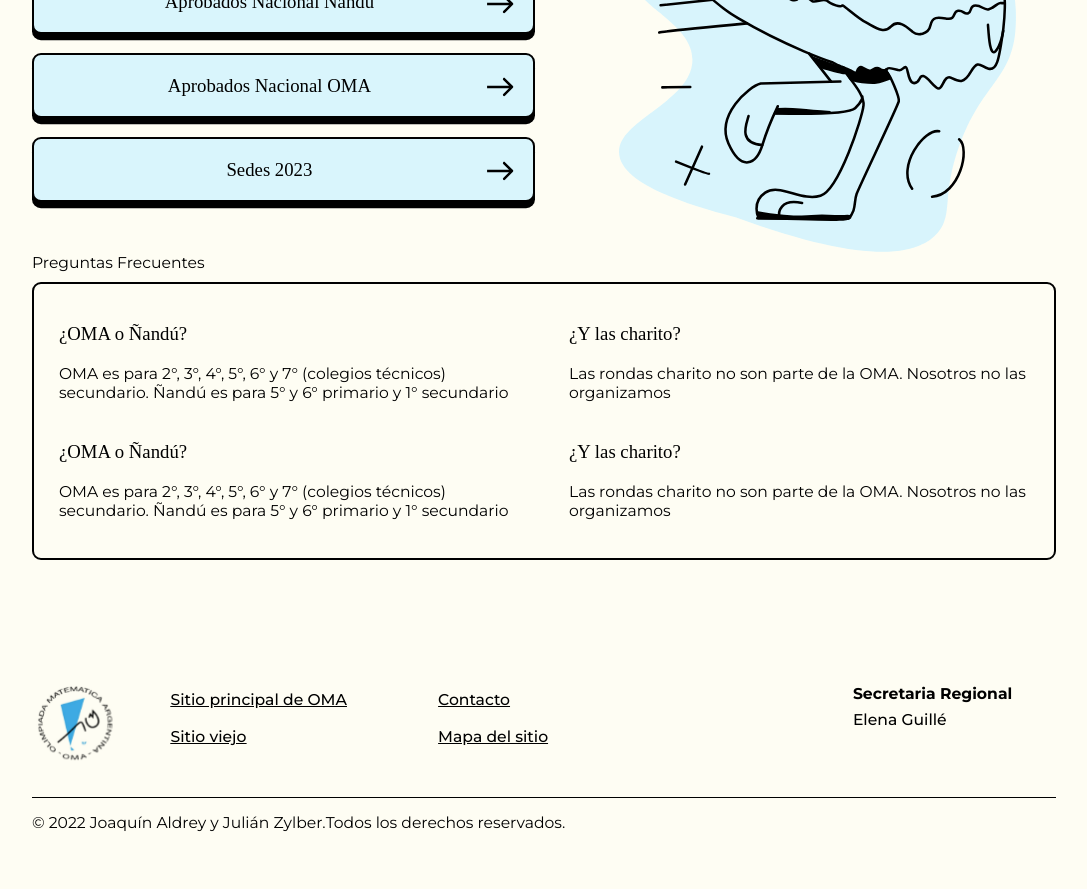
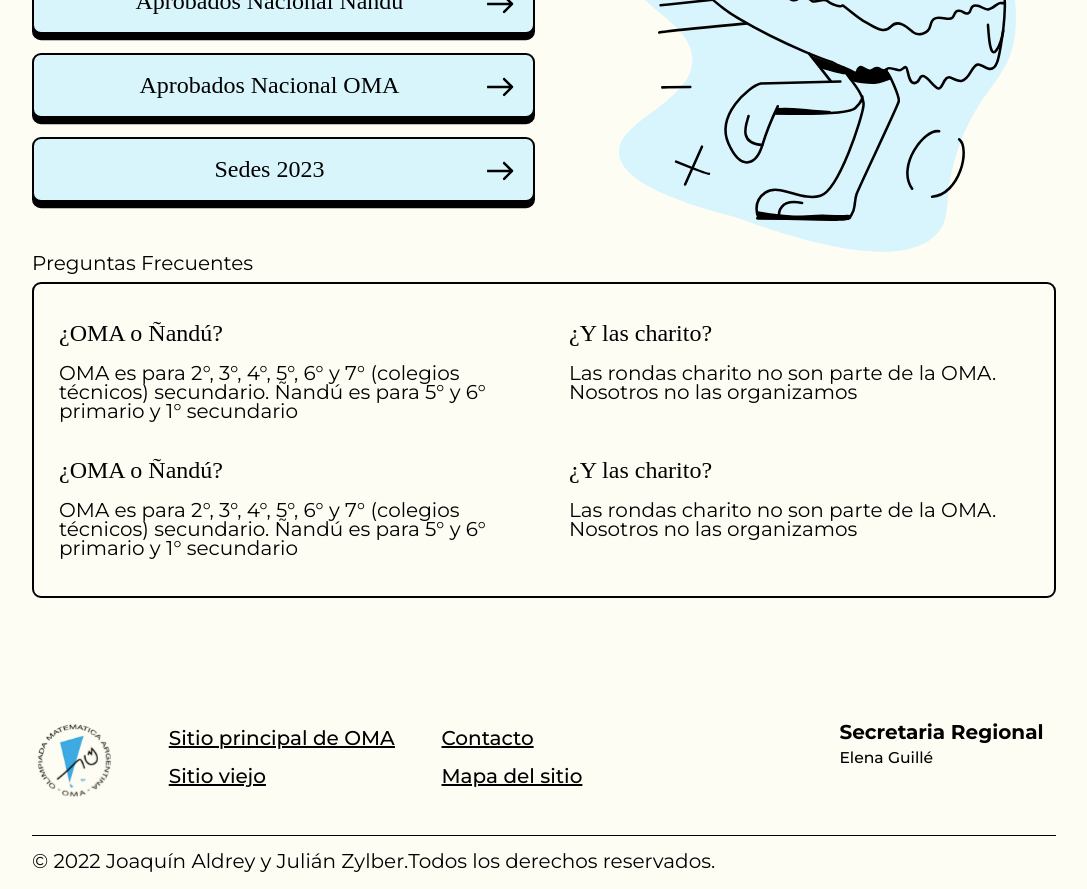
Before and after one commit to JZylber/oma-san-isidro, a Next.js app: page / in a window 1280 px wide. Shown: the part 500-1389 px from the top of the page, without its empty margins (96-1183 px from the left). Before the commit the page ends 1351 px from the top, so only its background shows below. Built offline with nearby package versions, Linux system fonts and the light colour scheme; a web font is replaced by a local one.

Commit message:
fix tamaños tipograficos desktop

```diff
--- a/components/FAQ/FAQItem.module.scss
+++ b/components/FAQ/FAQItem.module.scss
@@ -31,7 +31,7 @@
         display: inline-block;
     }
     @include shared.desktop-only{
-        font-size: 3*shared.$desktop-spacing;
+        font-size: shared.$desktop-actionable-font-size;
         line-height: 3.75*shared.$desktop-spacing;
         margin-bottom: 3*shared.$desktop-spacing;
     }
@@ -45,7 +45,7 @@
         line-height: 2*shared.$mobile-spacing;
     }
     @include shared.desktop-only {
-        font-size: 2.5*shared.$desktop-spacing;
+        font-size: shared.$desktop-reading-font-size;
         line-height: 3.0625*shared.$desktop-spacing;
     }
 }
--- a/components/Footer/Footer.module.scss
+++ b/components/Footer/Footer.module.scss
@@ -27,7 +27,7 @@
 
             }
             @include shared.desktop-only {
-                font-size: 2.5 * shared.$desktop-spacing;
+                font-size: shared.$desktop-reading-font-size;
                 line-height: 3 * shared.$desktop-spacing;
                 margin-bottom: 1.25 * shared.$desktop-spacing;
             }
@@ -82,7 +82,7 @@
                 line-height: 2 * shared.$mobile-spacing;
             }
             @include shared.desktop-only {
-                font-size: 2.5 * shared.$desktop-spacing;
+                font-size: shared.$desktop-reading-font-size;
                 line-height: 3 * shared.$desktop-spacing;
                 padding-top: shared.$desktop-spacing;
                 padding-bottom: 2 * shared.$desktop-spacing;
@@ -113,7 +113,7 @@
             grid-column: 1/-1;
             grid-row: 2/3;
 
-            font-size: 2.5 * shared.$desktop-spacing;
+            font-size: shared.$desktop-reading-font-size;
             line-height: 3 * shared.$desktop-spacing;
 
             padding-top: 2.5 * shared.$desktop-spacing;
--- a/components/NavBar/NavBarItem.module.scss
+++ b/components/NavBar/NavBarItem.module.scss
@@ -18,7 +18,7 @@
             line-height: 2.5* shared.$tablet-spacing;
         }
         @include shared.desktop-only{
-            font-size: 3* shared.$desktop-spacing;
+            font-size:shared.$desktop-actionable-font-size;
             line-height: 3.75* shared.$desktop-spacing;
         }
     }
--- a/components/News/NewsItem.module.scss
+++ b/components/News/NewsItem.module.scss
@@ -23,7 +23,7 @@
         line-height: 2.375*shared.$mobile-spacing;
     }
     @include shared.desktop-only {
-        font-size: 3 * shared.$desktop-spacing;
+        font-size:shared.$desktop-actionable-font-size;
         line-height: 3.75 *shared.$desktop-spacing;
 
         height: 10.375 *shared.$desktop-spacing;
--- a/pages/styles/Home.module.scss
+++ b/pages/styles/Home.module.scss
@@ -57,7 +57,7 @@
     }
     @include shared.desktop-only {
         text-align: left;
-        font-size: 2.5 * shared.$desktop-spacing;
+        font-size: shared.$desktop-section-title-font-size;
         line-height: 3*shared.$desktop-spacing;
     }
 }
--- a/styles/shared.scss
+++ b/styles/shared.scss
@@ -18,6 +18,11 @@ $desktopYspacing: 100vh/128;
 $desktopXlargest: 1518px;
 
 $desktop-spacing: 100vmin/128;
+
+/*Typography sizes*/
+$desktop-actionable-font-size: 2.4rem;
+$desktop-section-title-font-size: 2rem;
+$desktop-reading-font-size: 2rem;
 
 /*Unified media queries*/
 @mixin mobile-only {
```
